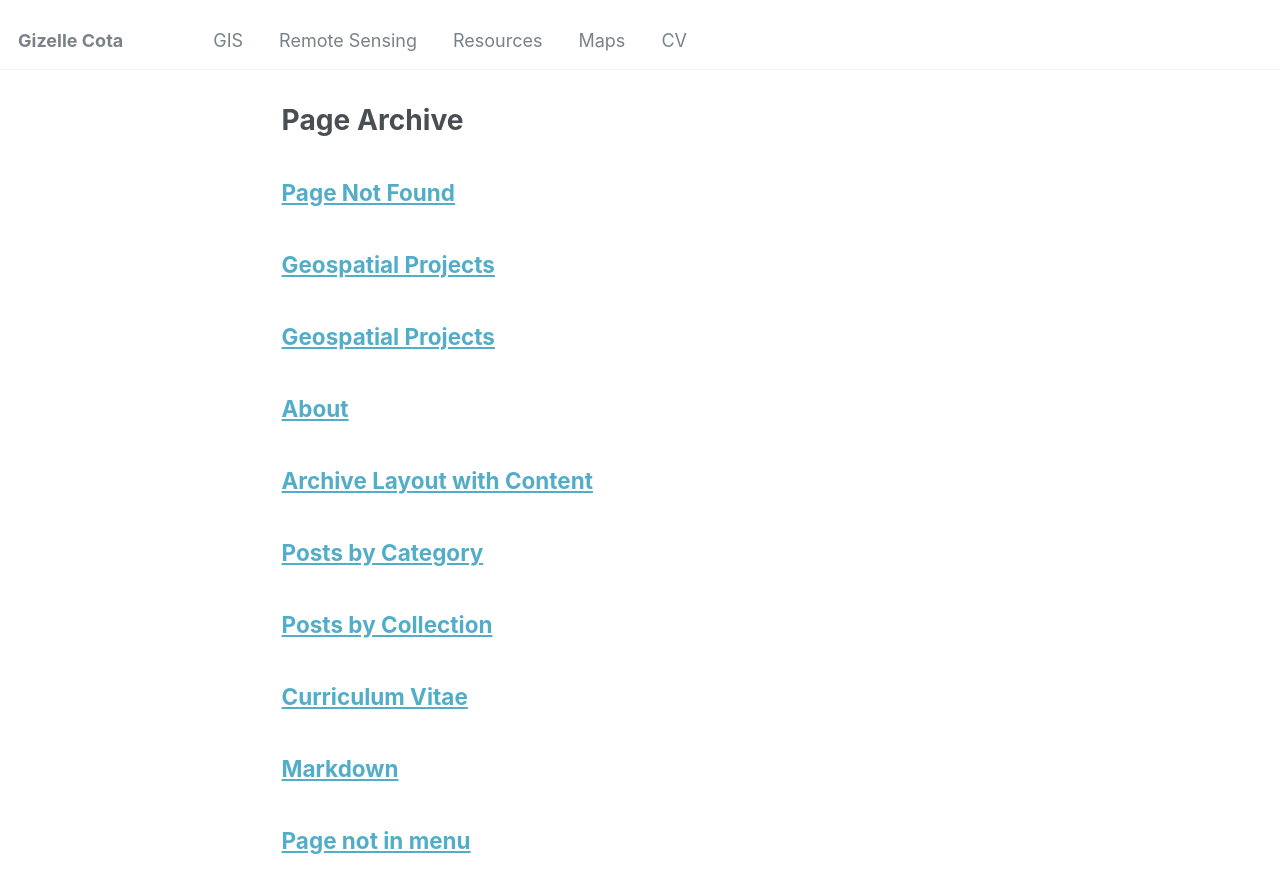
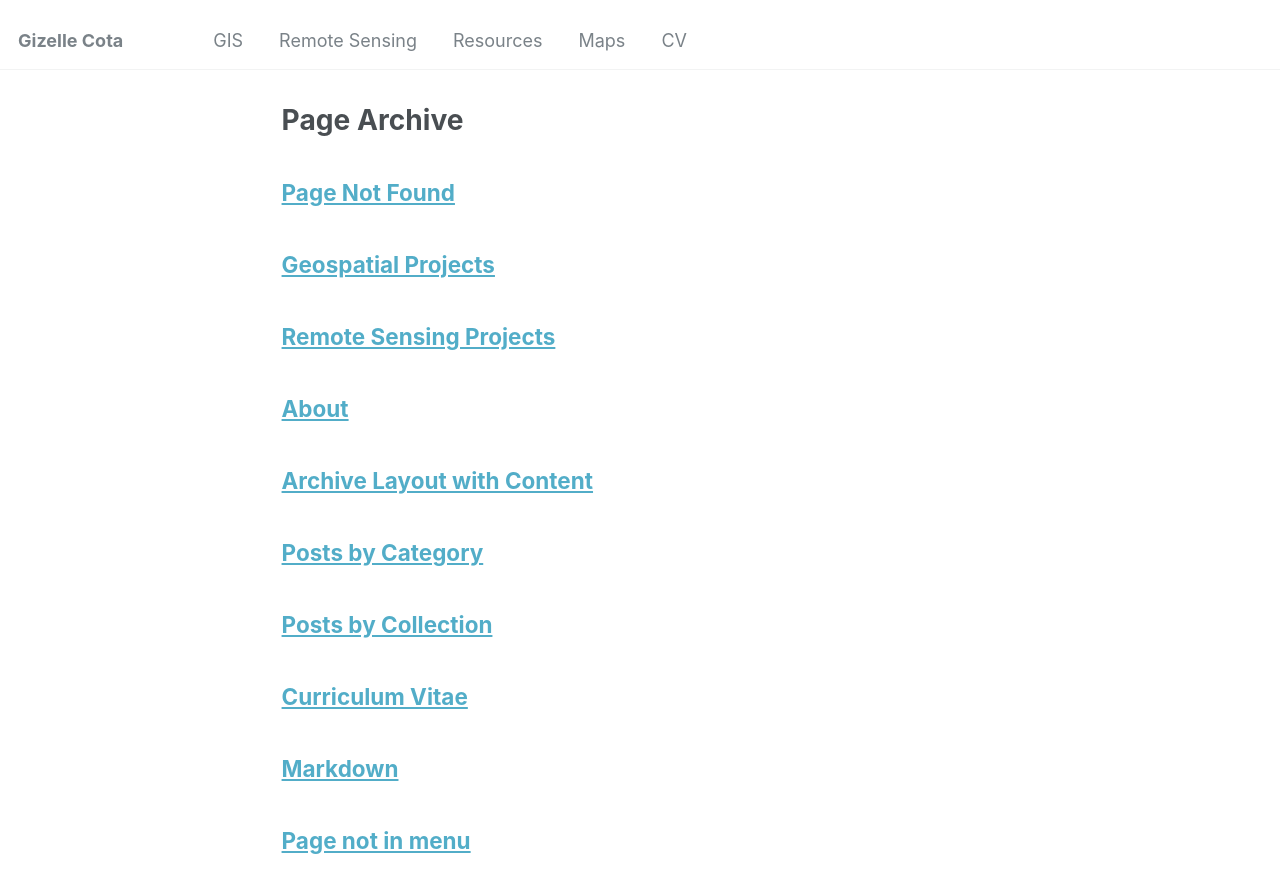
Before and after one commit to cotag11/cotag11.github.io, a Jekyll site: the page built from _pages/page-archive.html, in a window 1280 px wide and 900 px high. Shown: the top 893 px of the window. Built offline with Jekyll 4.4.1, drawn with Linux system fonts in a browser that asks for light colours.

Commit message:
Update RemoteSensing.md

```diff
--- a/_pages/RemoteSensing.md
+++ b/_pages/RemoteSensing.md
@@ -1,7 +1,7 @@
 ---
 layout: archive
-title: "Geospatial Projects"
-permalink: /GIS/
+title: "Remote Sensing Projects"
+permalink: /RemoteSensing/
 author_profile: true
 redirect_from:
   - /resume
```
Also changed, not shown: other parts of _pages/RemoteSensing.md (+3 -0 lines).
